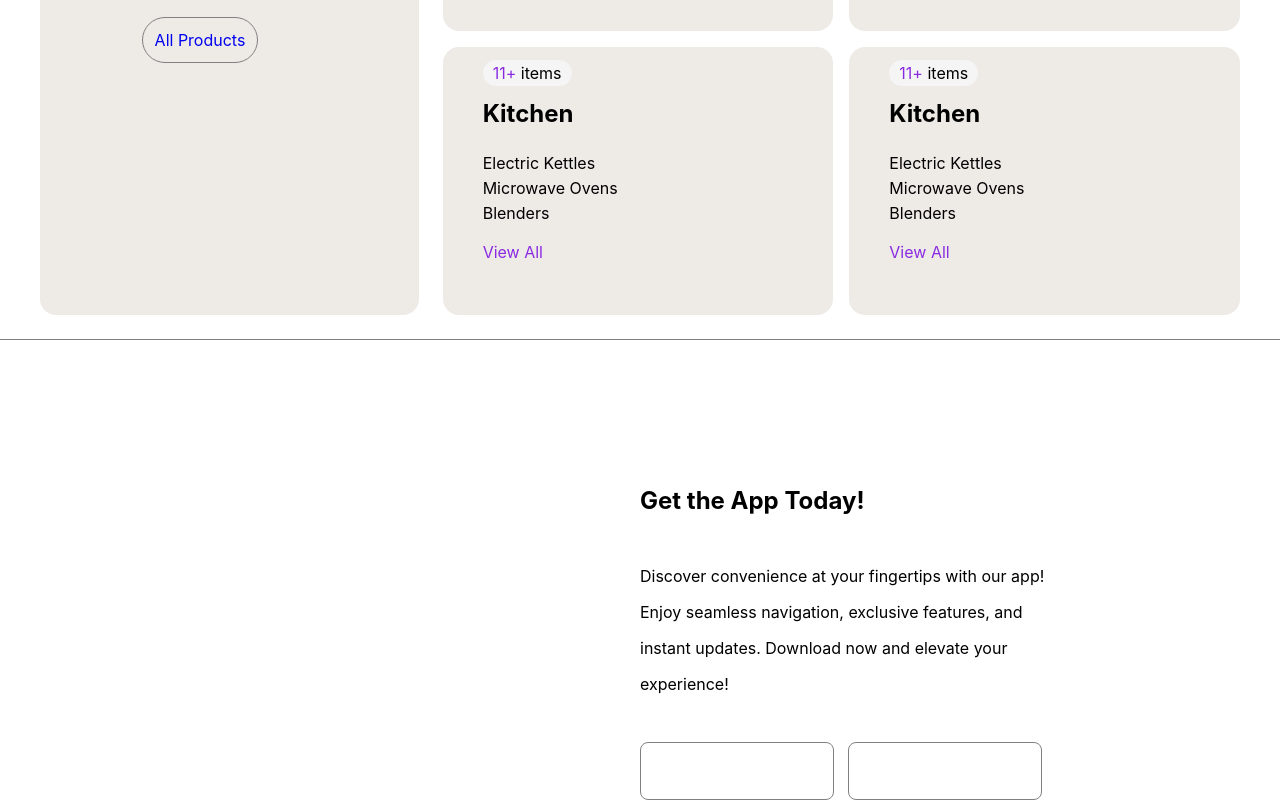
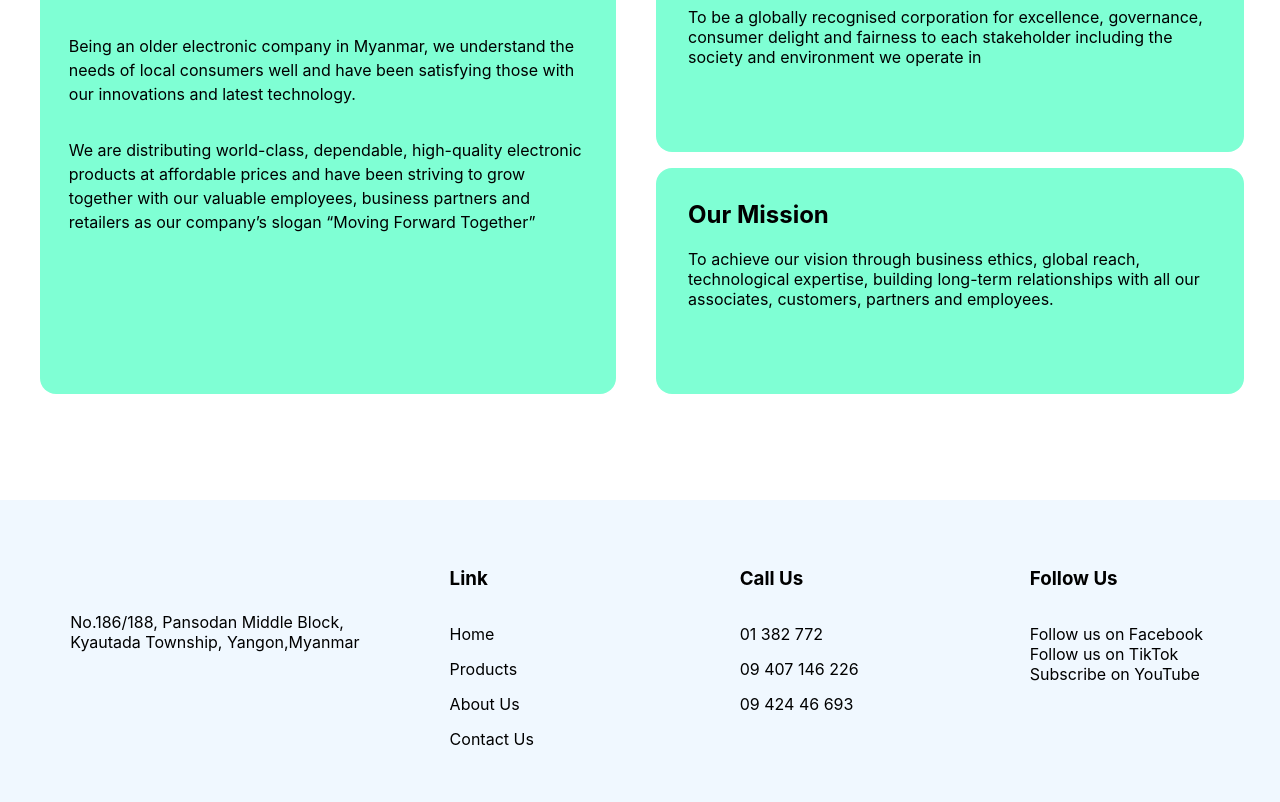
Before and after one commit to SawLinThant/Alpha-mm, a React (Create React App) app: page /aboutus in a window 1280 px wide. Shown: the part 1357-2159 px from the top of the page. Built offline with nearby package versions, Linux system fonts and the light colour scheme.

Commit message:
add-aboutus-page

```diff
--- a/src/App.js
+++ b/src/App.js
@@ -1,12 +1,14 @@
 import './App.css';
 import { Routes,Route } from 'react-router-dom';
 import Home from './pages/Home';
+import AboutUs from './pages/Aboutus';
 
 function App() {
   return (
     <>
       <Routes>
         <Route path='*' element={<Home/>}/>
+        <Route path='aboutus' element={<AboutUs/>}/>
       </Routes>
     </>
   );
--- /dev/null
+++ b/src/pages/Aboutus.js
@@ -0,0 +1,117 @@
+import Footer from "../components/footer";
+import Header from "../components/header";
+import "../style/aboutus.css";
+
+const AboutUs = () => {
+  return (
+    <div className="aboutus-container">
+      <Header />
+      <section className="about-alpha">
+        <div className="about-alpha-logo-container">
+          <div className="about-alpha-logo">
+            <h4>About Us</h4>
+            <h1>Alpha International</h1>
+          </div>
+        </div>
+        <div className="about-alpha-text-container">
+          <div className="about-alpha-text">
+            <p>
+              Alpha International Company Limited is a private company, which
+              was founded since 2004 in Myanmar. We are an official distributor
+              who imports and sells consumer electronics such as Alpha, Syinix
+              and Era, Karofi water and air processing machines as well as FMCG
+              products such as Turkish condensed milk, raw milk, the best
+              condensed milk, and also Chocopie food products around the
+              country. The initial name of our company was RICH HERO (RH Company
+              Limited) and changed to Alpha International Company Limited in
+              2021.
+            </p>
+            <p>
+              We understand the needs and wants of Myanmar people and have been
+              providing world-class, dependable, high-quality electronic
+              products at affordable prices. We have been striving to grow
+              together with our valuable employees, business partners and
+              retailers as our company’s slogan “Moving Forward Together”.
+            </p>
+          </div>
+        </div>
+      </section>
+      <section className="mvp-container">
+        <section className="mvp">
+          <div className="mvp-description">
+            <div className="mvp-heading">
+              <h1>Hello, We are </h1>
+              <h1>Official Distributor & Retailer</h1>
+            </div>
+            <div className="mvp-text">
+              <p>
+                It is a long established fact that a reader will be distracted
+                by the readable content of a page when looking at its layout.
+                The point of using Lorem Ipsum is that it has a more-or-less
+                normal distribution of letters
+              </p>
+              <p>
+                The point of using Lorem Ipsum is that it has a more-or-less
+                normal distribution of letters
+              </p>
+            </div>
+            <div className="mvp-button">
+              <a href="/">Read More</a>
+            </div>
+          </div>
+          <div className="mvp-image-container">
+            <div className="mvp-image"></div>
+            <div className="mvp-image"></div>
+            <div className="mvp-image"></div>
+          </div>
+        </section>
+      </section>
+      <section className="vision-container">
+        <div className="reason-container">
+          <div className="reason">
+            <div className="reason-description-container">
+              <h2>Why Choose Us?</h2>
+              <div className="reason-text">
+                <p>
+                  Being an older electronic company in Myanmar, we understand
+                  the needs of local consumers well and have been satisfying
+                  those with our innovations and latest technology.
+                </p>
+                <p>
+                  We are distributing world-class, dependable, high-quality
+                  electronic products at affordable prices and have been
+                  striving to grow together with our valuable employees,
+                  business partners and retailers as our company’s slogan
+                  “Moving Forward Together”{" "}
+                </p>
+              </div>
+            </div>
+          </div>
+        </div>
+        <div className="aim-container">
+          <div className="sub-aim-container">
+            <div className="aim">
+              <h2>Our Vision</h2>
+              <p>
+                To be a globally recognised corporation for excellence,
+                governance, consumer delight and fairness to each stakeholder
+                including the society and environment we operate in
+              </p>
+            </div>
+            <div className="aim">
+              <h2>Our Mission</h2>
+              <p>
+                To achieve our vision through business ethics, global reach,
+                technological expertise, building long-term relationships with
+                all our associates, customers, partners and employees.
+              </p>
+            </div>
+          </div>
+        </div>
+      </section>
+      <Footer />
+    </div>
+  );
+};
+
+export default AboutUs;
--- /dev/null
+++ b/src/style/aboutus.css
@@ -0,0 +1,133 @@
+.aboutus-container{
+    overflow: hidden;
+}
+
+.about-alpha{
+    width: 100%;
+    height: 70vh;
+    display: flex;
+    flex-direction: row;
+    border-bottom: 1px solid gray;
+}
+
+.about-alpha-logo-container{
+    height: 100%;
+    width: 35%;
+    display: flex;
+    place-items: center;
+    justify-content: center;
+    margin-top: 2.25rem;
+}
+
+.about-alpha-logo{
+    height: 80%;
+    width: 80%;
+    margin-left: 1rem;
+}
+
+.about-alpha-logo h4{
+    font-weight: 400;
+    font-size: large;
+}
+
+.about-alpha-logo h1{
+    font-size: xx-large;
+}
+
+.about-alpha-text-container{
+    width: 65%;
+    height: 100%;
+    display: flex;
+    flex-direction: column;
+    place-items: center;
+    justify-content: center;
+}
+
+.about-alpha-text{
+    width: 88%;
+    height: 100%;
+    flex-direction: column;
+    align-items: center;
+    justify-content: flex-end;
+    margin-top: 6rem;
+}
+
+.about-alpha-text p{
+    font-weight: 400;
+    line-height: 2rem;
+}
+
+.vision-container{
+    width: 100%;
+    height: 65vh;
+    display: flex;
+    flex-direction: row;
+    padding-bottom: 5rem;
+}
+
+.reason-container{
+    width: 50%;
+    height: 100%;
+    display: flex;
+    place-items: center;
+    justify-content: center;
+}
+
+.reason{
+    width: 90%;
+    height: 90%;
+    border-radius: 1rem;
+    margin-left: 1rem;
+    background-color: aquamarine;
+    display: flex;
+    place-items: center;
+    justify-content: center;
+}
+
+.reason-description-container{
+    width: 90%;
+    height: 90%;
+    display: flex;
+    flex-direction: column;
+}
+
+.reason-text{
+    display: flex;
+    flex-direction: column;
+}
+
+.reason-text p{
+    line-height: 1.5rem;
+}
+
+.aim-container{
+    width: 50%;
+    height: 100%;
+    display: flex;
+    place-items: center;
+    justify-content: center;
+}
+
+.sub-aim-container{
+    width: 90%;
+    height: 90%;
+    border-radius: 1rem;
+    display: flex;
+    flex-direction: column;
+    margin-right: 2rem;
+    gap: 1rem;
+}
+
+.aim{
+    width: 91%;
+    height: 90%;
+    display: flex;
+    flex-direction: column;
+    border-radius: 1rem;
+    background-color: aquamarine;
+    padding: 2rem;
+}
+
+.aim h2, .aim p{
+    margin-top: 0;
+}
--- a/src/style/footer.css
+++ b/src/style/footer.css
@@ -1,6 +1,7 @@
 footer{
     width: 100%;
     overflow: hidden;
+    background-color: aliceblue;
 }
 
 .footer-container{
--- a/src/style/home.css
+++ b/src/style/home.css
@@ -70,6 +70,7 @@
   width: 100%;
   height: 65vh;
   overflow: hidden;
+  margin-top: 5rem;
 }
 
 .mvp {
@@ -125,7 +126,7 @@
   height: 100%;
   display: grid;
   grid-template-columns: repeat(3, 1fr);
-  padding: 0 2rem 0 0.5rem;
+  padding: 0 0 0 3rem;
 }
 
 .mvp-image {
```
